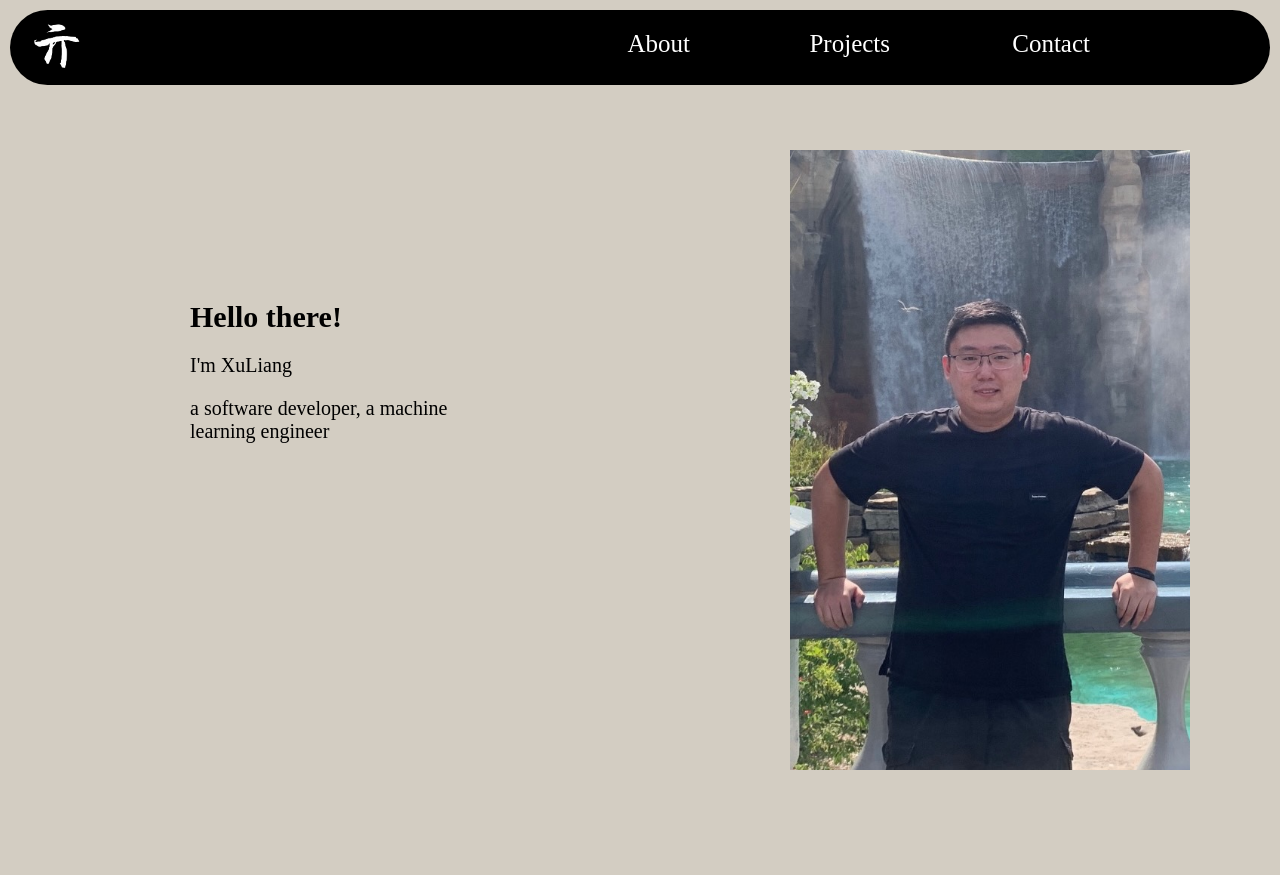
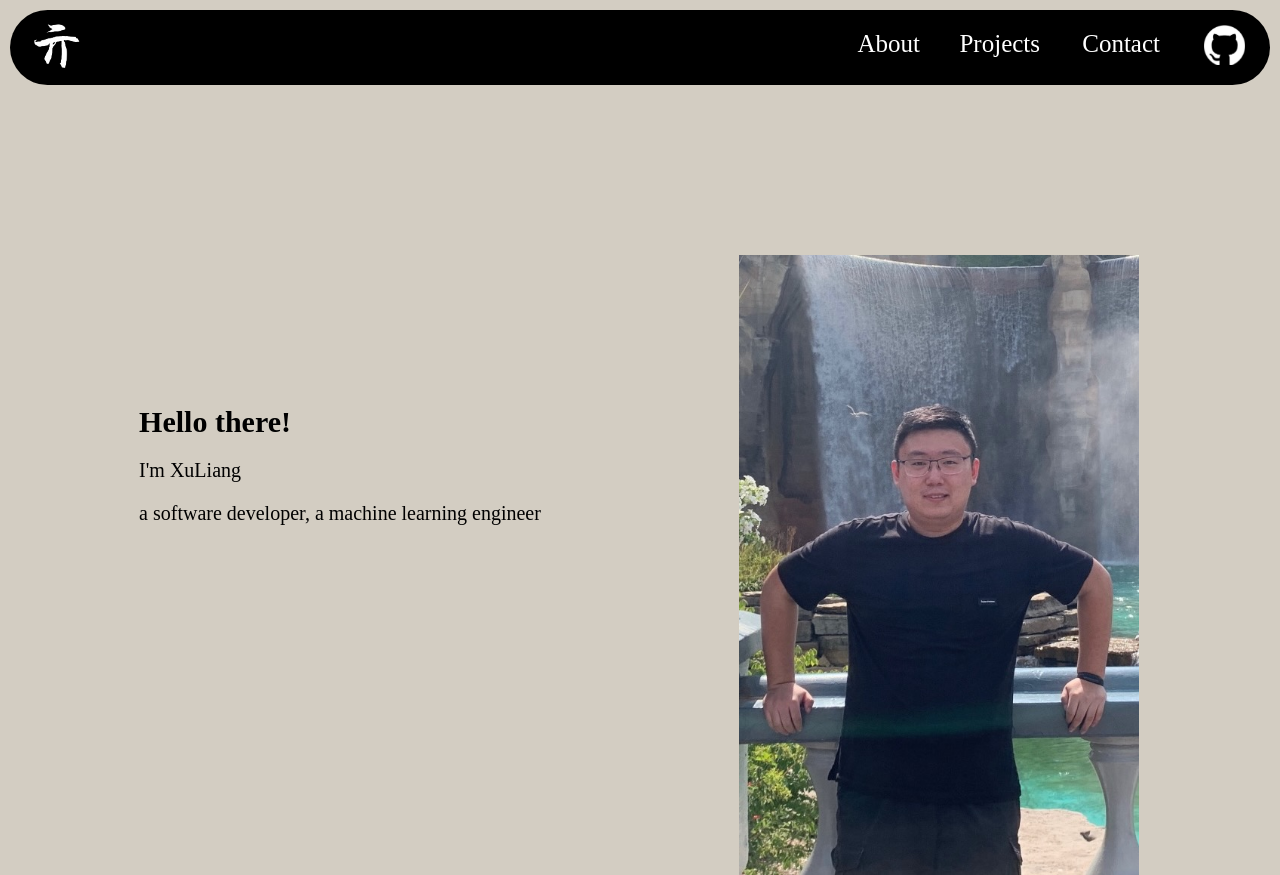
Before and after one commit to XuLiangQi/me-page, a Flask app: page /home in a window 1280 px wide. Before the commit the page ends 770 px from the top, so only its background shows below. Run offline with Flask 3, Linux system fonts and the light colour scheme.

Commit message:
refactoring structure

```diff
--- a/static/css/main.css
+++ b/static/css/main.css
@@ -1,27 +1,35 @@
-.home-intro-container {
+.info-container {
   display: grid;
-  width: 300px; /* Adjust width as needed */
-  height: 200px; /* Adjust height as needed */
-  text-align: left; /* Center text horizontally */
-  margin-right: 600px; /* Adjust the left margin */
-  margin-bottom: 300px;
+  width: auto; /* Adjust width as needed */
+  height: auto; /* Adjust height as needed */
+  text-align: left; /* Center text from the left */
 }
 
-.home-title {
+.info-text-container {
+  margin-right: 600px;
+}
+
+.title {
   margin-top: 150px;
   margin-right: 100px;
   font-size: 30px;
 }
 
-.home-paragraph {
+.paragraph {
   font-size: 20px;
 }
 
-.casual-photo {
+.photo, .linkedin-photo {
   position: absolute;
   margin-left: 600px;
   margin-bottom: 300px;
   width: 400px;
+}
+
+.linkedin-photo {
+  width: 300px;
+  margin-left: 300px;
+  margin-top: 20px;
 }
 
 .menu-bar-container {
@@ -35,13 +43,13 @@
   z-index: 2;
 }
 
-.logo {
+.logo, .github-menu {
   height: 50px;
   padding-left: 20px;
   padding-top: 10px;
   transition: transform 0.5s ease;
 }
-.logo:hover {
+.logo:hover, .github-menu:hover {
   transform: scale(1.1);
 }
 
@@ -75,15 +83,35 @@
 }
 
 .menu-about {
-  right: 550px;
+  right: 320px;
 }
 
 .menu-project {
-  right: 350px;
+  right: 200px;
 }
 
 .menu-contact {
-  right: 150px;
+  right: 80px;
+}
+
+.github-menu {
+  position: fixed;
+  top: 15px;
+  right: 35px;
+  height: 40px;
+}
+.github-menu:hover {
+  transform: rotateZ(-15deg);
+  transition: 1s ease;
+}
+
+.contact-containter {
+  display: grid;
+  width: 300px;
+  height: 200px;
+  text-align: left;
+  margin-right: 600px;
+  margin-bottom: 300px;
 }
 
 body, html {
--- a/static/scss/_contact.scss
+++ b/static/scss/_contact.scss
@@ -0,0 +1,8 @@
+.contact-containter{
+    display:grid;
+    width: 300px;
+    height: 200px;
+    text-align: left;
+    margin-right: 600px;
+    margin-bottom:300px;
+}
--- /dev/null
+++ b/static/scss/_content.scss
@@ -0,0 +1,30 @@
+.info-container{
+    display:grid;
+    width: auto; /* Adjust width as needed */
+    height: auto; /* Adjust height as needed */
+    text-align: left; /* Center text from the left */
+}
+.info-text-container{
+    margin-right:600px;
+}
+.title{
+    margin-top:150px;
+    margin-right:100px;
+    font-size:$font-xl;
+}
+
+.paragraph{
+    font-size:$font-m;
+}
+.photo{
+    position:absolute;
+    margin-left: 600px;
+    margin-bottom:300px;
+    width:400px;
+}
+.linkedin-photo{
+    @extend .photo;
+    width:300px;
+    margin-left: 300px;
+    margin-top:20px;
+}
--- a/static/scss/_home.scss
+++ /dev/null
@@ -1,22 +0,0 @@
-.home-intro-container{
-    display:grid;
-    width: 300px; /* Adjust width as needed */
-    height: 200px; /* Adjust height as needed */
-    text-align: left; /* Center text horizontally */
-    margin-right: 600px; /* Adjust the left margin */
-    margin-bottom:300px;
-}
-.home-title{
-    margin-top:150px;
-    margin-right:100px;
-    font-size:$font-xl;
-}
-.home-paragraph{
-    font-size:$font-m;
-}
-.casual-photo{
-    position:absolute;
-    margin-left: 600px;
-    margin-bottom:300px;
-    width:400px;
-}
--- a/static/scss/_menu.scss
+++ b/static/scss/_menu.scss
@@ -52,15 +52,30 @@
 }
 .menu-about{
     @extend .menu-button;
-    right: 550px;
+    right: 320px;
 }
 
 .menu-project{
     @extend .menu-button;
-    right: 350px;
+    right: 200px;
 }
 
 .menu-contact{
     @extend .menu-button;
-    right: 150px;
+    right: 80px;
 }
+
+
+.github-menu{
+    @extend .logo;
+    position:fixed;
+    top: 15px;
+    right:35px;
+    height: 40px;
+    &:hover{
+        -webkit-transform: rotateZ(-15deg);
+        -ms-transform: rotateZ(-15deg);
+        transform: rotateZ(-15deg);
+        transition: 1s ease;
+        }
+}
--- a/static/scss/main.scss
+++ b/static/scss/main.scss
@@ -1,4 +1,4 @@
-@import "variables", "home", "menu";
+@import "variables", "content", "menu", "about", "contact", "projects";
 
 body, html{
     background-color: rgb(211, 205, 194);
--- a/templates/base.html
+++ b/templates/base.html
@@ -19,6 +19,11 @@
                 <a href="{{ url_for('projects') }}" class="menu-button menu-project" target="_self">Projects</a>
 
                 <a href="{{ url_for('contact') }}" class="menu-button menu-contact" target="_self">Contact</a>
+
+                <a href="https://github.com/XuLiangQi" target="_blank">
+                    <img src="../static/imgs/github-white.png" alt="" class="github-menu">
+                </a>
+
             </div>
 
         </div>
--- a/templates/home.html
+++ b/templates/home.html
@@ -1,14 +1,14 @@
 {% extends "base.html" %}
 
-{% block title %}Home{% endblock %}
+{% block title %}XuLiang's Home Page{% endblock %}
 
 {% block content %}
-<div class="home-intro-container">
-    <div>
-        <h1 class="home-title">Hello there!</h1>
-        <p class="home-paragraph">I'm XuLiang</p>
-        <p class="home-paragraph">a software developer, a machine learning engineer</p>
+<div class="info-container">
+    <div class="info-text-container">
+        <h1 class="title">Hello there!</h1>
+        <p class="paragraph">I'm XuLiang</p>
+        <p class="paragraph">a software developer, a machine learning engineer</p>
     </div>
-    <img src="../static/imgs/casual.jpeg" alt="" class="casual-photo">
+    <img src="../static/imgs/casual.jpeg" alt="" class="photo">
 </div>
 {% endblock %}
```
Also changed, not shown: templates/contact.html (+12 -3 lines), static/imgs/github-white.png (added), static/imgs/linkedin-black.png (added), static/imgs/linkedin-white.png (added), 1 other file.
